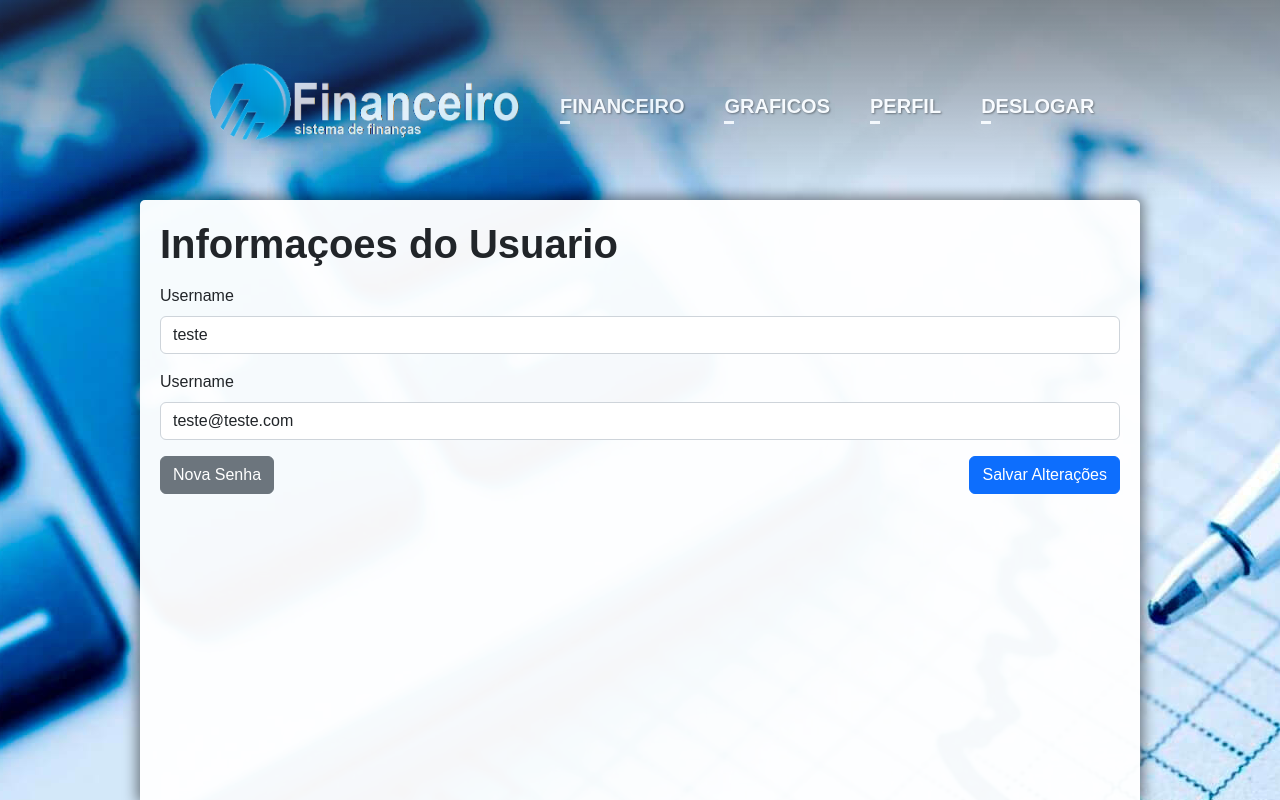
After one commit to agildojunior/FinanceiroProjetoDjango, a Django app: page /auth/perfil/ in a window 1280 px wide. The commit adds this page. Run offline with Django 4.2, Linux system fonts and the light colour scheme; a user stored in the database is signed in; some libraries are stand-ins or nearby versions.

Commit message:
Editar perfil e senha

```diff
--- a/main/templates/components/navbar.html
+++ b/main/templates/components/navbar.html
@@ -16,6 +16,9 @@
         </li>
         <li class=linav>
                 <a href="{% url 'grafico' %}" class=anav>GRAFICOS</a>
+        </li>
+        <li class=linav>
+            <a href="{% url 'perfil' %}" class=anav>PERFIL</a>
         </li>
         <li class=linav>
                 <a href="{% url 'deslogar' %}" class=anav>DESLOGAR</a>
--- /dev/null
+++ b/main/templates/perfil/perfil.html
@@ -0,0 +1,90 @@
+{% load static %}
+<!DOCTYPE html>
+<html lang="en">
+<head>
+    <meta charset="UTF-8">
+    <meta http-equiv="X-UA-Compatible" content="IE=edge">
+    <meta name="viewport" content="width=device-width, initial-scale=1.0">
+    <title>Perfil</title>
+    <link rel="stylesheet" href="{% static 'css/style.css' %}">
+    <link href="https://cdn.jsdelivr.net/npm/bootstrap@5.2.3/dist/css/bootstrap.min.css" rel="stylesheet" integrity="sha384-rbsA2VBKQhggwzxH7pPCaAqO46MgnOM80zW1RWuH61DGLwZJEdK2Kadq2F9CUG65" crossorigin="anonymous">
+    <script src="//ajax.googleapis.com/ajax/libs/jquery/1.10.2/jquery.min.js" type="text/javascript"></script>
+    <script src="https://plentz.github.io/jquery-maskmoney/javascripts/jquery.maskMoney.min.js" type="text/javascript"></script>
+</head>
+<body>
+
+    <!-- Modal Nova Senha -->
+    <div class="modal fade" id="ModalCategoria" tabindex="-1" aria-labelledby="exampleModalLabel" aria-hidden="true">
+        <div class="modal-dialog">
+            <div class="modal-content">
+                <div class="modal-header">
+                    <h1 class="modal-title fs-5" id="exampleModalLabel">Nova Senha</h1>
+                    <button type="button" class="btn-close" data-bs-dismiss="modal" aria-label="Close"></button>
+                </div>
+                <form action="{% url 'senhaEdit' %}" method="POST">
+                    {% csrf_token %}
+                    <div class="modal-body">
+                        <div class="mb-3">
+                            <label class="form-label">Senha</label>
+                            <input type="password" class="form-control" name="senha" placeholder="Digite sua nova senha" required>
+                        </div>
+                    </div>
+                    <div class="modal-footer">
+                        <button type="button" class="btn btn-secondary" data-bs-dismiss="modal">Cancelar</button>
+                        <button class="btn btn-primary">Confirmar</button>
+                    </div>
+                </form>
+            </div>
+        </div>
+    </div>
+
+    <div class="Backgroundimg">
+        {% include 'components/navbar.html' %}
+        <div class="container-principal" style="">
+            <div class="btnsfin" style="width: 100%;">
+                <form style="width: 100%;" action="{% url 'userEdit' %}" method="POST">
+                    {% csrf_token %}
+                    <div class="mb-3" style="text-align: left;">
+                        <h1 style="font-weight: bold;">Informaçoes do Usuario</h1>
+                    </div>
+                    <div class="mb-3" style="text-align: left;">
+                        <label class="form-label">Username</label>
+                        <input type="text" class="form-control" style="width: 100%;" name="username" value="{{user.username}}" placeholder="Seu username" required>
+                    </div>
+                    <div class="mb-3" style="text-align: left;">
+                        <label class="form-label">Username</label>
+                        <input type="email" class="form-control" style="width: 100%;" name="email" value="{{user.email}}" placeholder="Seu email" required>
+                    </div>
+                    <a style="float: left;" type="button" class="btn btn-secondary" data-bs-toggle="modal" data-bs-target="#ModalCategoria">
+                        Nova Senha
+                    </a>
+                    <button style="float: right;" class="btn btn-primary">Salvar Alterações</button>
+                </form>
+            </div>
+
+        </div>
+    </div>
+</body>
+<style>
+.Backgroundimg{
+    background: url("{% static 'img/background2.png' %}") no-repeat;
+}
+</style>
+<script src="https://cdn.jsdelivr.net/npm/bootstrap@5.2.3/dist/js/bootstrap.bundle.min.js" integrity="sha384-kenU1KFdBIe4zVF0s0G1M5b4hcpxyD9F7jL+jjXkk+Q2h455rYXK/7HAuoJl+0I4" crossorigin="anonymous"></script>
+
+<script>
+    jQuery(function() {
+        jQuery("#valor").maskMoney({
+            prefix:'R$ ',
+            decimal:','
+        })
+    });
+    jQuery(function() {
+        jQuery("#valor2").maskMoney({
+            prefix:'R$ ',
+            decimal:','
+        })
+    });
+</script>
+
+</html>
--- a/main/urls.py
+++ b/main/urls.py
@@ -6,6 +6,7 @@ urlpatterns = [
     path('login/', views.logar, name='login'),
     path('inicio/', views.inicio, name='inicio'),
     path('grafico/', views.grafico, name='grafico'),
+    path('perfil/', views.editperfil, name='perfil'),
     path('deslogar/', views.deslogar, name='deslogar'),
     path('receitaAdd/', views.receitaAdd, name='receitaAdd'),
     path('despesaAdd/', views.despesaAdd, name='despesaAdd'),
@@ -17,4 +18,6 @@ urlpatterns = [
     path('receitaEdit2/<int:id>', views.receitaEdit2, name='receitaEdit2'),
     path('despesaEdit/<int:id>', views.despesaEdit, name='despesaEdit'),
     path('despesaEdit2/<int:id>', views.despesaEdit2, name='despesaEdit2'),
+    path('userEdit', views.userEdit, name='userEdit'),
+    path('senhaEdit', views.senhaEdit, name='senhaEdit'),
 ]
--- a/main/views.py
+++ b/main/views.py
@@ -26,6 +26,30 @@ def cadastro(request):
         user.save()
 
         return render(request, 'login/login.html')
+
+
+@login_required
+def senhaEdit(request):
+    senha = request.POST.get('senha')
+    user = request.user
+    user.set_password(senha)
+    user.save()
+    return redirect('perfil')
+
+
+@login_required
+def userEdit(request):
+    user = request.user
+    username = request.POST.get('username')
+    # --- Verifica se o username ja existe ---
+    username2 = User.objects.filter(username=username).first()
+    if username != user.username:
+        if username2:
+            return HttpResponse('Esse usuario esta indisponivel')
+    # ----------------------------------------
+    email= request.POST.get('email')
+    User.objects.filter(id=user.id).update(username=username,email=email)
+    return redirect('inicio')
 
 
 def logar(request):
@@ -82,6 +106,13 @@ def grafico(request):
         totaldespesa += despes.valor
 
     return render(request, 'grafico/grafico.html',{'despesas':despesas,'receitas':receitas,'categorias':categorias,'totalreceita':totalreceita,'totaldespesa':totaldespesa,'saldo':totalreceita-totaldespesa})
+
+
+@login_required(login_url="/auth/login/")
+def editperfil(request):
+    user = request.user
+    return render(request, 'perfil/perfil.html',{'user':user})
+
 
 
 @login_required
```
Also changed, not shown: db.sqlite3.
